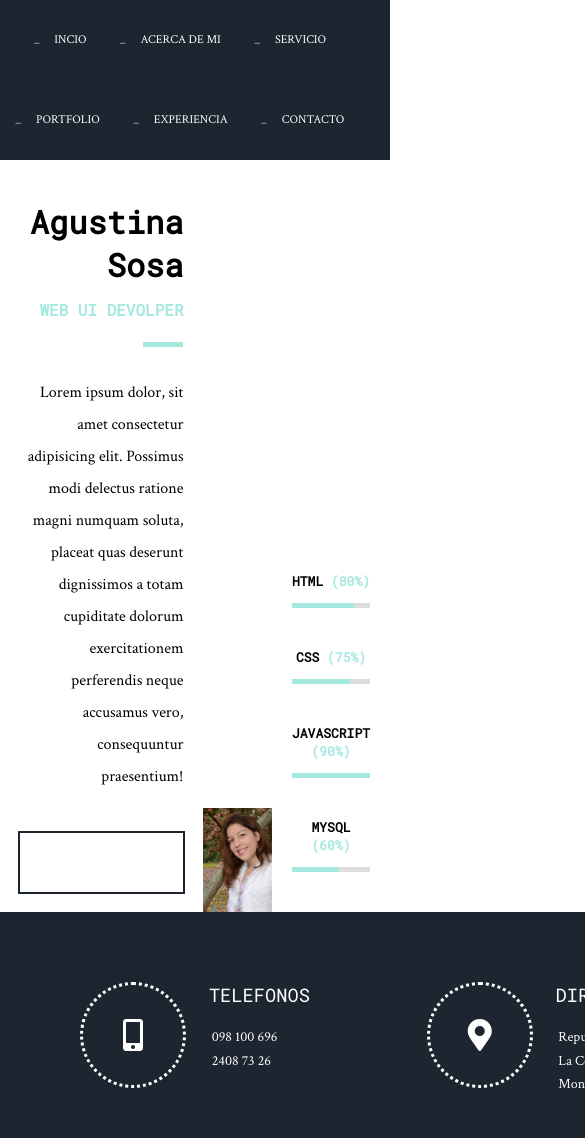
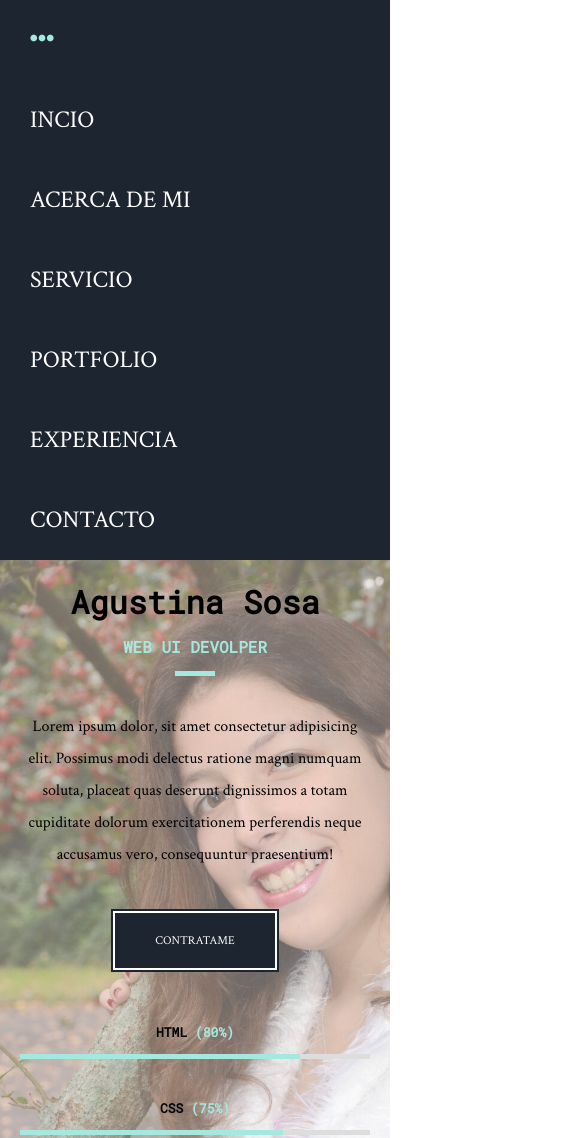
Before and after one commit to AgusSosa2001/Proyecto, a plain HTML site: page index.html in a window 390 px wide. Shown: the top 1138 px of the page, 585 px wide, since content can reach past the window. Drawn offline with Linux system fonts and the light colour scheme; a script that the page names is missing.

Commit message:
Voy a empezar con el programa del menu

```diff
--- a/Style.css
+++ b/Style.css
@@ -57,7 +57,7 @@ img {
     display:inline-block;
     padding: 20px 40px;
     border: 2px solid #fff;
-    background-color-color: #1c2530;
+    background-color: #1c2530;
     box-shadow: 0 0 0 2px #1C2530;
     color: #fff;
     text-transform: uppercase;
--- a/index.html
+++ b/index.html
@@ -12,8 +12,8 @@
      integrity="sha384-50oBUHEmvpQ+1lW4y57PTFmhCaXp0ML5d60M1M7uH2+nqUivzIebhndOJK28anvf"
      crossorigin="anonymous">
      <script src="script.js"></script>
-     <link rel="stylesheet" type="text/css" media="screen" href="Style.css">
-    <link rel="stylesheet" href="responsive.css" media="(max-width 720px)">
+     <link rel="stylesheet" href="Style.css">
+     <link rel="stylesheet" href="responsive.css" media="(max-width: 720px)">
 </head>
 
 <body>
@@ -29,7 +29,7 @@
         <nav class="mobile">
             <a href="#"><i class="fas fa-ellipsis-h"></i></a>
         </nav>
-        <nav class="mobile hidden">
+        <nav class="mobile menu-visible">
             <a href="">Incio</a>
             <a href="">Acerca de mi</a>
             <a href="">Servicio</a>
--- a/responsive.css
+++ b/responsive.css
@@ -10,15 +10,28 @@ header{
     text-align: left;
 }
 
-header nav a{
+header nav.mobile{
+    display: flex;
+    flex-direction: column;
+}
+
+header nav.mobile a{
     font-size: 24px;
     margin: 0;
     padding: 0 30px;
 }
 
-header nav a:before{
+header nav.mobile a:before{
     content: "";
     margin: 0;
+}
+
+header nav.mobile.menu-visible{
+    display: flex;
+}
+
+header nav.mobile.menu-hidden{
+    display: none;
 }
 
 .centered_layout{
```
